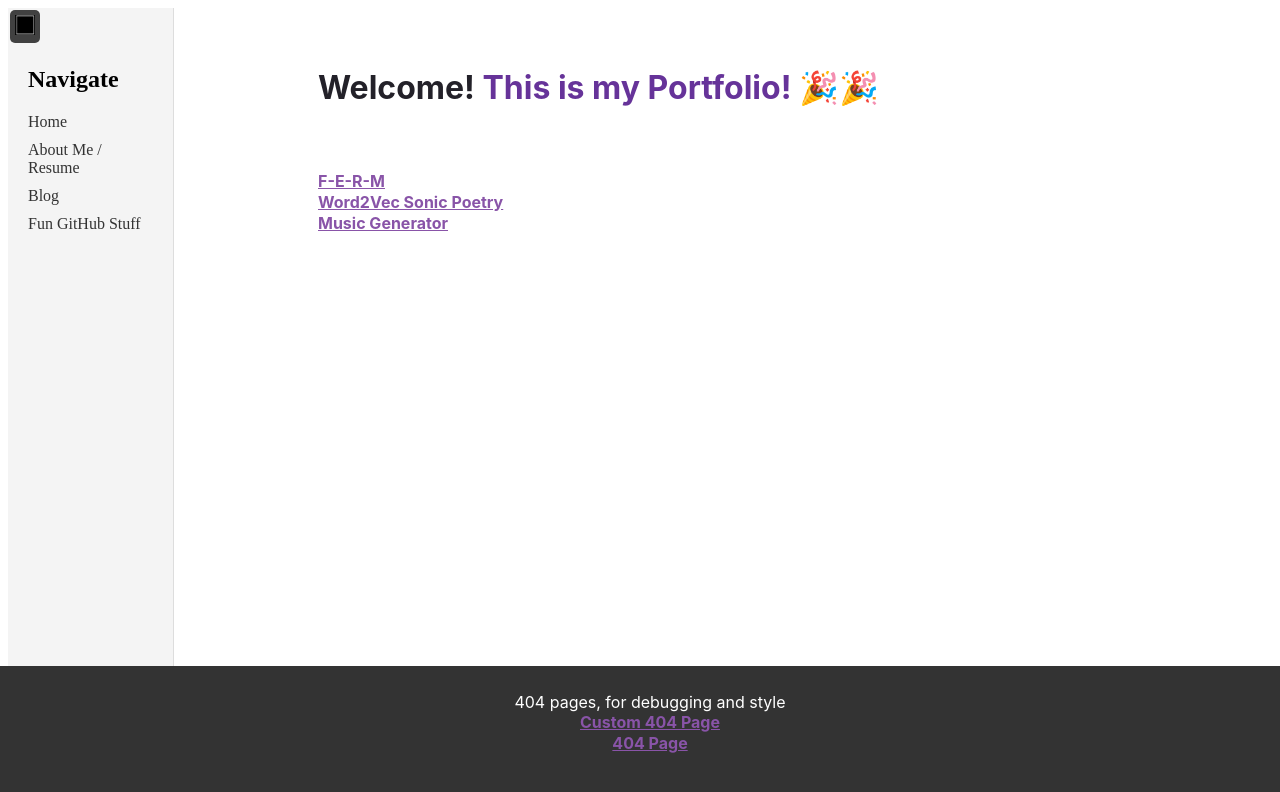
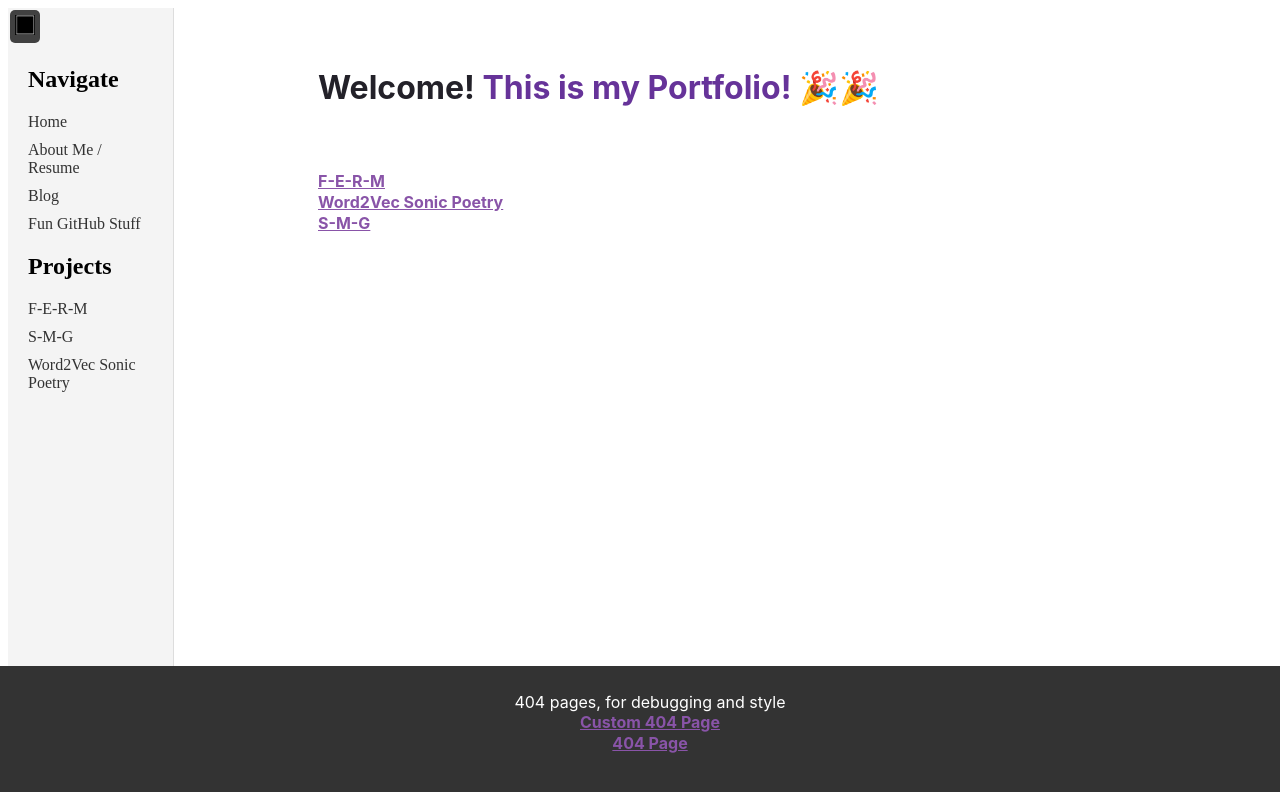
Before and after one commit to HiddenWaste/Gatsby-Portfolio, a Gatsby site: page / in a window 1280 px wide. Built offline with nearby package versions, Linux system fonts and the light colour scheme; Gatsby itself is replaced by a stand-in of ours.

Commit message:
update sidebar

```diff
--- a/src/components/sidebar.js
+++ b/src/components/sidebar.js
@@ -73,6 +73,12 @@ const Sidebar = () => {
             <Link to="/about-me" style={linkStyles}>About Me / Resume</Link>
             <Link to="/blog" style={linkStyles}>Blog</Link>
             <Link to="/github-fun" style={linkStyles}>Fun GitHub Stuff</Link>
+
+
+            <h2>Projects</h2>
+            <Link to="/projects/ferm" style={linkStyles}>F-E-R-M</Link>
+            <Link to="/projects/smg" style={linkStyles}>S-M-G</Link>
+            <Link to="/projects/sonicPoetry" style={linkStyles}>Word2Vec Sonic Poetry</Link>
             {/* Add more links here */}
           </>
         )}
--- a/src/pages/index.js
+++ b/src/pages/index.js
@@ -29,7 +29,7 @@ const IndexPage = () => {
           </div>
 
           <div id="musicGeneratorContainer">
-            <Link to="/projects/smg" style={linkStyle}>Music Generator</Link>
+            <Link to="/projects/smg" style={linkStyle}>S-M-G</Link>
           </div>
 
         </div>
```
